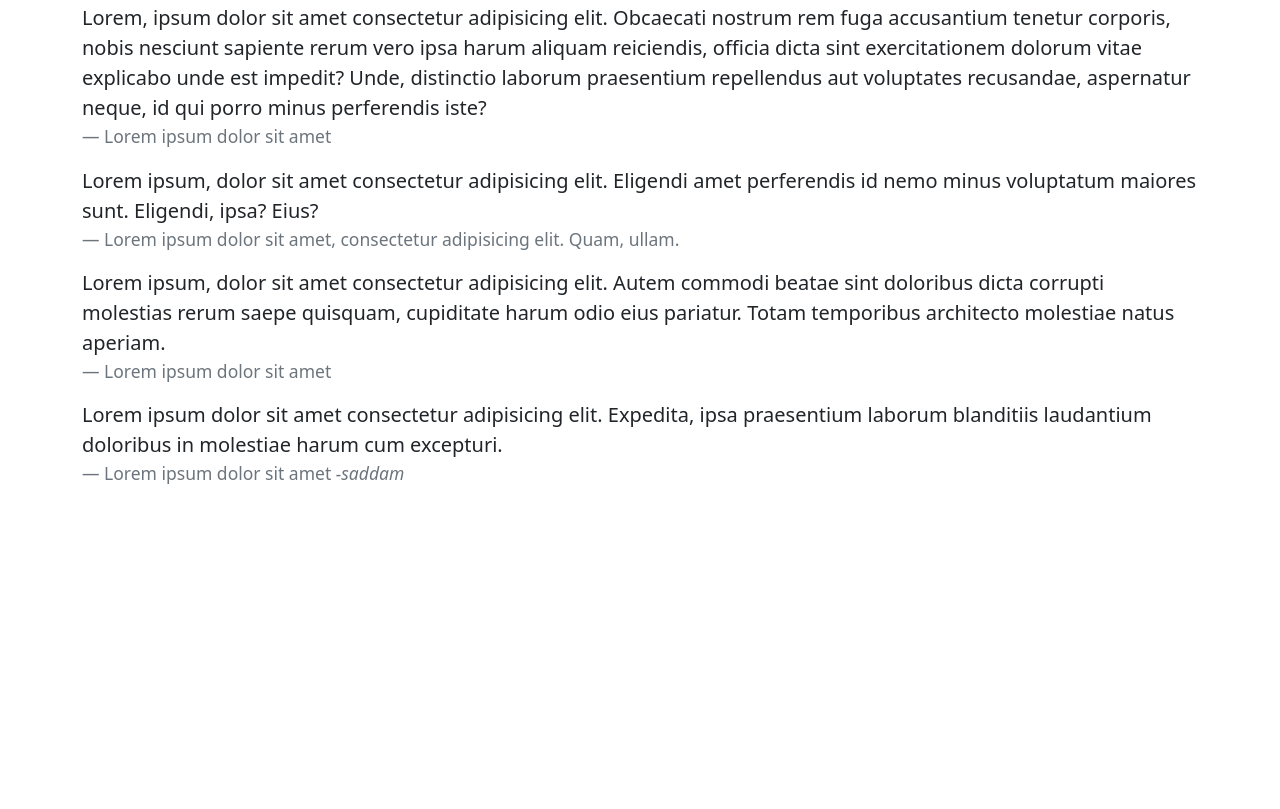
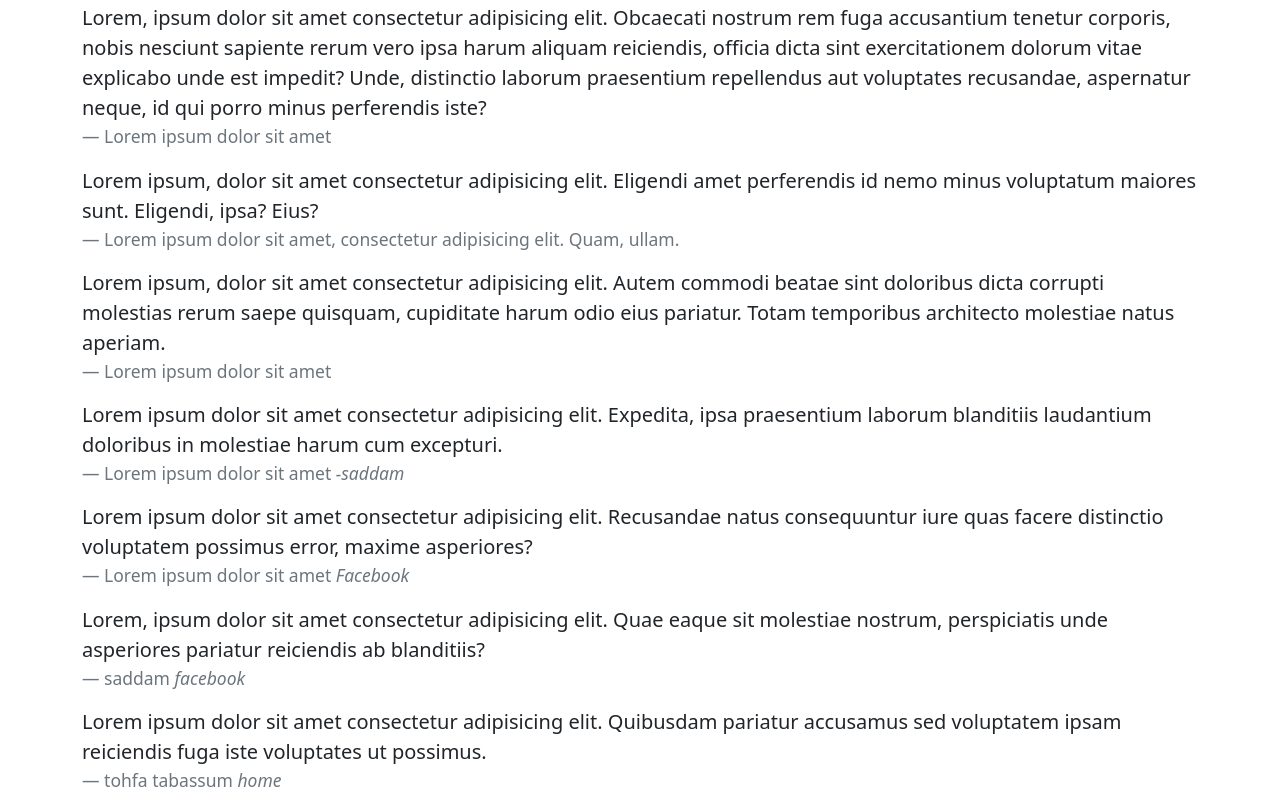
Before and after one commit to TheCreativeMind77/blockquote, a plain HTML site: page index.html in a window 1280 px wide. Shown: the part 1366-2175 px from the top of the page. Before the commit the page ends 1868 px from the top, so only its background shows below. Drawn offline with nearby package versions, Linux system fonts and the light colour scheme.

Commit message:
9th commit

```diff
--- a/index.html
+++ b/index.html
@@ -84,7 +84,28 @@
         </blockquote>
     </div>
 
+    <div class="container mt-2">
+        <blockquote class="blockquote">
+            <p>Lorem ipsum dolor sit amet consectetur adipisicing elit. Recusandae natus consequuntur iure quas facere distinctio voluptatem possimus error, maxime asperiores?</p>
+            <footer class="blockquote-footer">Lorem ipsum dolor sit amet <cite>Facebook</cite><footer>
+        </blockquote>
+    </div>
 
+
+    <div class="container mt-2">
+        <blockquote class="blockquote">
+            <p>Lorem, ipsum dolor sit amet consectetur adipisicing elit. Quae eaque sit molestiae nostrum, perspiciatis unde asperiores pariatur reiciendis ab blanditiis?</p>
+            <footer class="blockquote-footer">saddam <cite>facebook</cite></footer>
+        </blockquote>
+
+    </div>
+
+    <div class="container mt-2">
+        <blockquote class="blockquote">
+            <p>Lorem ipsum dolor sit amet consectetur adipisicing elit. Quibusdam pariatur accusamus sed voluptatem ipsam reiciendis fuga iste voluptates ut possimus.</p>
+            <footer class="blockquote-footer">tohfa tabassum <cite>home</cite></footer>
+        </blockquote>
+    </div>
 
 
 
```
